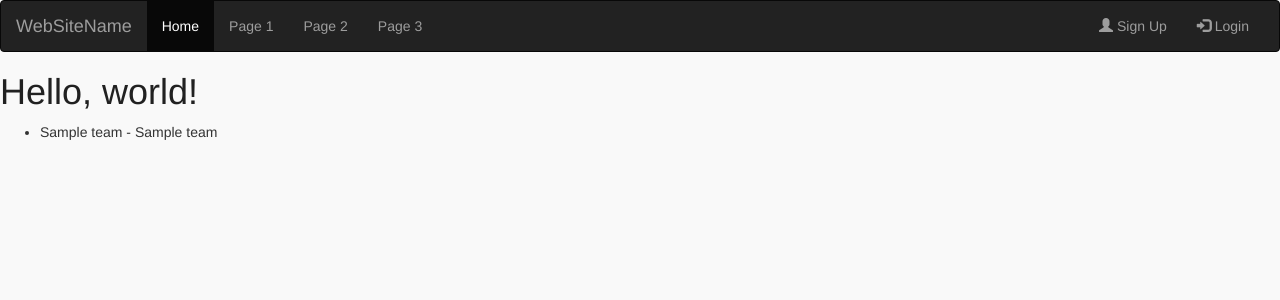
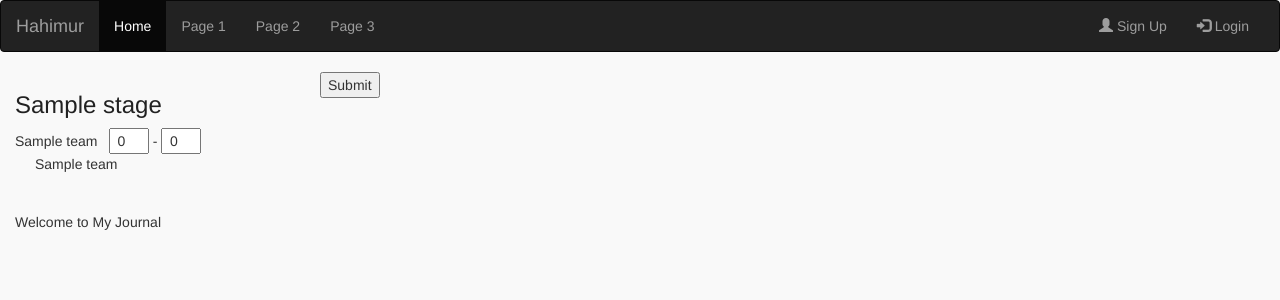
Before and after one commit to idanmel/soccer_friends, a Django app: template tournaments/templates/tournaments/index.html in a window 1280 px wide. Shown: the top 300 px of the page. Run offline with Django 3.2, Linux system fonts and the light colour scheme; the template is opened without the code that fills it: values that come from a table or form of the project are taken from there, others are empty; tables that the repository leaves empty hold one stand-in row (values such as "Sample post"); some libraries are stand-ins or nearby versions.

Commit message:
starting to add some reactivity

```diff
--- a/soccer_friends/static/css/styles.css
+++ b/soccer_friends/static/css/styles.css
@@ -1,20 +1,3 @@
-.primary-bg-dark {
-    background-color: #00796B;
-}
-
-.primary-bg-light {
-    background-color: #B2DFDB;
-}
-
-.primary-color-light {
-    color: #009688;
-}
-
-.accent-color {
-    background-color: #FF5722;
-    color: #FFFFFF;
-}
-
 body {
     background-color: #F9F9F9;
 }
@@ -27,7 +10,21 @@ p {
     color: #757575;
 }
 
-nav,
-nav a {
-    color: #FFFFFF;
+
+.stage {
+    padding-bottom: 35px;
 }
+
+.match-row {
+    margin-bottom: 3px;
+}
+
+.home-team {
+    width: 90px;
+    display: inline-block;
+}
+
+.away-team {
+    padding-left: 20px;
+    display: inline-block;
+}
--- /dev/null
+++ b/tournaments/forms.py
@@ -0,0 +1,6 @@
+from django import forms
+
+
+class MatchForm(forms.Form):
+    home_goals = forms.IntegerField(min_value=0, initial=0)
+    away_goals = forms.IntegerField(min_value=0, initial=0)
--- a/tournaments/models.py
+++ b/tournaments/models.py
@@ -34,6 +34,9 @@ class Match(models.Model):
     away_goals = models.IntegerField(default=0, validators=[MinValueValidator(0)])
     finished = models.BooleanField(default=False)
 
+    class Meta:
+        unique_together = ('stage', 'home_team', 'away_team')
+
     def __str__(self):
         return "{}: {} - {}".format(self.stage.name, self.home_team, self.away_team)
 
--- a/tournaments/templates/tournaments/index.html
+++ b/tournaments/templates/tournaments/index.html
@@ -1,4 +1,6 @@
 <!doctype html>
+<script src="https://cdn.jsdelivr.net/npm/vue"></script>
+
 <html lang="en">
   <head>
     <!-- Required meta tags -->
@@ -11,7 +13,7 @@
     {% load static %}
     <link rel="stylesheet" href="{% static 'css/styles.css' %}">
 
-    <title>Hello, world!</title>
+    <title>Hahimur</title>
   </head>
   <body>
     <nav class="navbar navbar-inverse">
@@ -22,7 +24,7 @@
             <span class="icon-bar"></span>
             <span class="icon-bar"></span>
           </button>
-          <a class="navbar-brand" href="#">WebSiteName</a>
+          <a class="navbar-brand" href="#">Hahimur</a>
         </div>
         <div class="collapse navbar-collapse" id="myNavbar">
           <ul class="nav navbar-nav">
@@ -38,16 +40,57 @@
         </div>
       </div>
     </nav>
-    <h1>Hello, world!</h1>
-    <!--{% load static %}-->
-    <!--<img src="{% static "images/Flag_of_Russia.svg" %}" alt="Russia"/>-->
-
-    <ul>
-      {% for match in matches %}
-          <li>{{ match.home_team }} - {{ match.away_team }}</li>
-      {% endfor %}
-    </ul>
+    <div class="container-fluid">
+      <div class="row">
+          <form action="/index" method="post">
+            {% csrf_token %}
+            {% for stage in stages %}
+              <div class="col-md-3 col-sm-6 stage">
+                <h3>{{ stage }}</h3>
+                {% for match in matches %}
+                  {% if match.stage == stage %}
+                    <div class="match-row">
+                      <div class="home-team">{{ match.home_team }}</div> <input type="number" min="0" value="0" style="width: 40px; text-align: center"> - <input type="number" min="0" value="0" style="width: 40px; text-align: center"> <div class="away-team">{{ match.away_team }}</div>
+                    </div>
+                  {% endif %}
+                {% endfor %}
+              </div>
+            {% endfor %}
+            <input type="submit" value="Submit" />
+          </form>
+      </div>
+      <div id="app">
+        [[ title ]]
+      </div>
+    </div>
     <script src="https://ajax.googleapis.com/ajax/libs/jquery/1.12.4/jquery.min.js"></script>
     <script src="https://maxcdn.bootstrapcdn.com/bootstrap/3.3.7/js/bootstrap.min.js" integrity="sha384-Tc5IQib027qvyjSMfHjOMaLkfuWVxZxUPnCJA7l2mCWNIpG9mGCD8wGNIcPD7Txa" crossorigin="anonymous"></script>
   </body>
 </html>
+
+<script>
+  function winner(group) {
+      var row = group[0];
+      for (var i = 1; i <= group.length - 1; i++) {
+        if (group[i][0] > row[0]) {
+          row = group[i];
+            }
+        }
+      return row
+  }
+
+  var groupA = [
+    [3, 4, 4, "Egypt"],
+    [6, 5, 3, "Russia"],
+    [0, 2, 5, "Saudi Arabia"],
+    [9, 5, 1, "Uruguay"]
+  ]
+
+  new Vue({
+    delimiters: ['[[', ']]'],
+    el: '#app',
+    data: {
+      title: 'Welcome to My Journal'
+    }
+  })
+</script>
```
Also changed, not shown: tournaments/views.py (+11 -4 lines), tournaments/migrations/0013_auto_20180105_0840.py (added).
